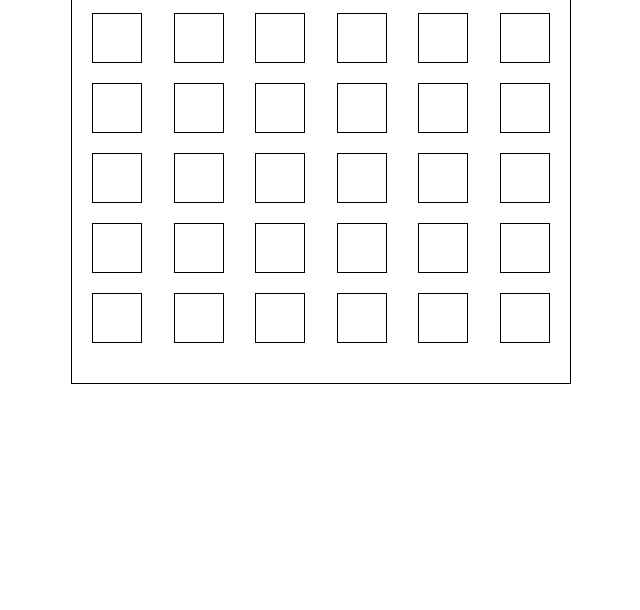
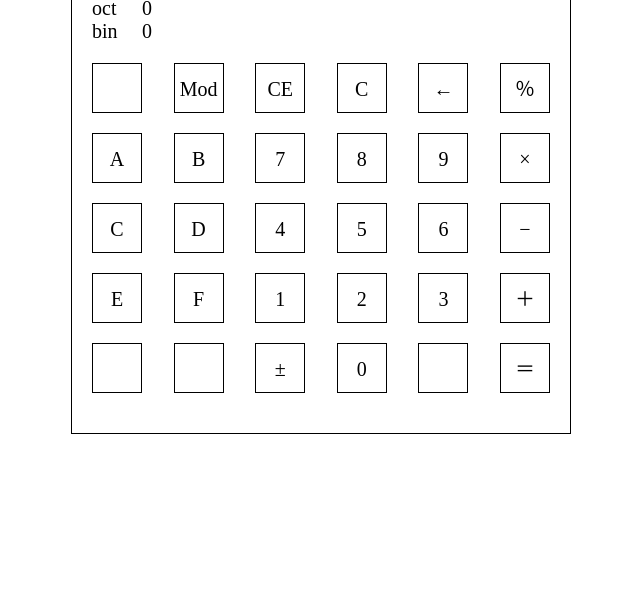
Before and after one commit to kevinptt0323/softdev-hw1, a plain HTML site: page index.html in a window 1280 px wide. Shown: the part 190-800 px from the top of the page, without its empty margins (319-959 px from the left). Drawn offline with Linux system fonts and the light colour scheme.

Commit message:
add button content

```diff
--- a/index.html
+++ b/index.html
@@ -21,43 +21,43 @@
 		<div class="buttons">
 			<div class="row">
 				<div class="button"></div>
-				<div class="button"></div>
-				<div class="button"></div>
-				<div class="button"></div>
-				<div class="button"></div>
-				<div class="button"></div>
+				<div class="button">Mod</div>
+				<div class="button">CE</div>
+				<div class="button">C</div>
+				<div class="button">←</div>
+				<div class="button">％</div>
+			</div>
+			<div class="row">
+				<div class="button">A</div>
+				<div class="button">B</div>
+				<div class="button">7</div>
+				<div class="button">8</div>
+				<div class="button">9</div>
+				<div class="button">×</div>
+			</div>
+			<div class="row">
+				<div class="button">C</div>
+				<div class="button">D</div>
+				<div class="button">4</div>
+				<div class="button">5</div>
+				<div class="button">6</div>
+				<div class="button">−</div>
+			</div>
+			<div class="row">
+				<div class="button">E</div>
+				<div class="button">F</div>
+				<div class="button">1</div>
+				<div class="button">2</div>
+				<div class="button">3</div>
+				<div class="button">＋</div>
 			</div>
 			<div class="row">
 				<div class="button"></div>
 				<div class="button"></div>
+				<div class="button">±</div>
+				<div class="button">0</div>
 				<div class="button"></div>
-				<div class="button"></div>
-				<div class="button"></div>
-				<div class="button"></div>
-			</div>
-			<div class="row">
-				<div class="button"></div>
-				<div class="button"></div>
-				<div class="button"></div>
-				<div class="button"></div>
-				<div class="button"></div>
-				<div class="button"></div>
-			</div>
-			<div class="row">
-				<div class="button"></div>
-				<div class="button"></div>
-				<div class="button"></div>
-				<div class="button"></div>
-				<div class="button"></div>
-				<div class="button"></div>
-			</div>
-			<div class="row">
-				<div class="button"></div>
-				<div class="button"></div>
-				<div class="button"></div>
-				<div class="button"></div>
-				<div class="button"></div>
-				<div class="button"></div>
+				<div class="button">＝</div>
 			</div>
 		</div>
 	</div>
--- a/style.css
+++ b/style.css
@@ -1,9 +1,11 @@
 body { margin: 0; padding: 0; top: 0; left: 0; }
 .calc {
+	position: relative;
 	box-sizing: border-box;
 	width: 100%;
 	max-width: 500px;
 	margin: auto;
+	top: 50px;
 	padding: 20px;
 	font-size: 20px;
 	border: 1px solid #000;
@@ -42,4 +44,6 @@ body { margin: 0; padding: 0; top: 0; left: 0; }
 	width: 50px;
 	height: 50px;
 	border: 1px solid #000;
+	text-align: center;
+	line-height: 50px;
 }
```
